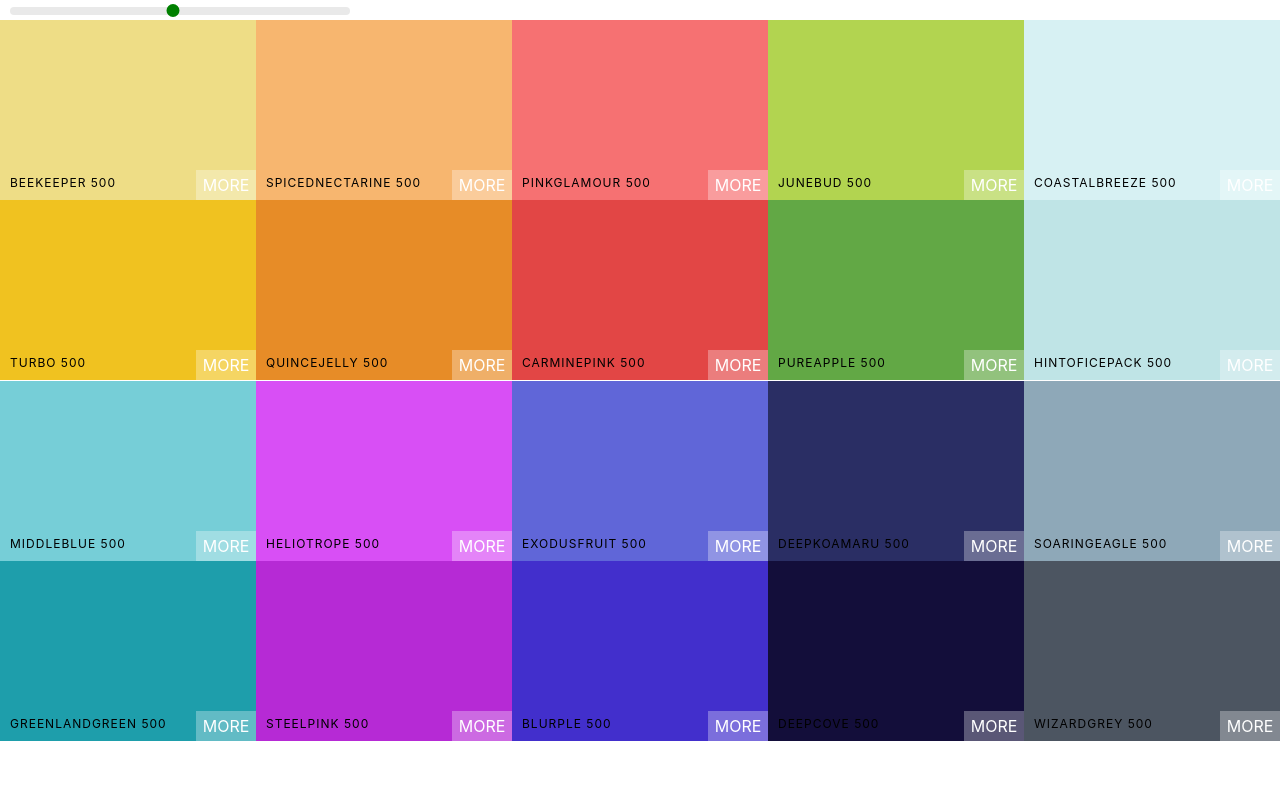
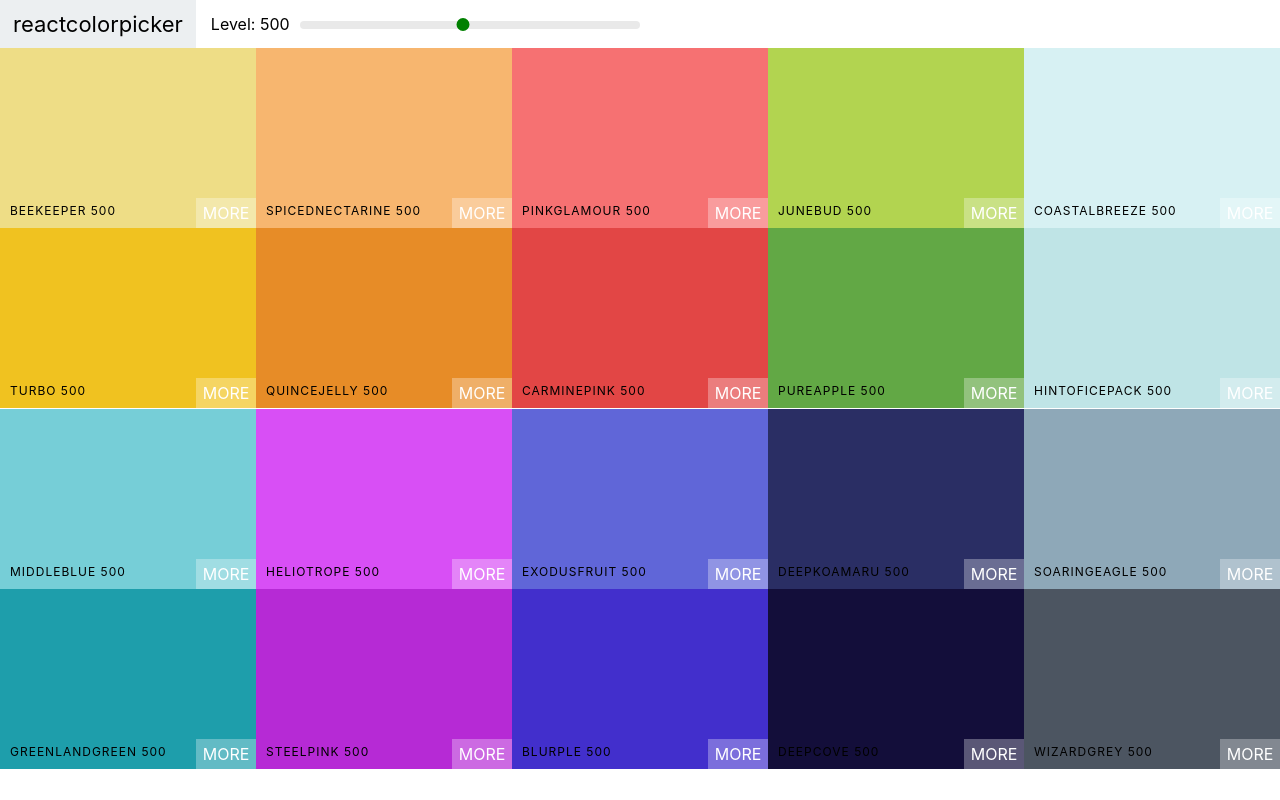
Before and after one commit to ieva1919/Color-Palette, a React (Create React App) app: page / in a window 1280 px wide. Built offline with nearby package versions, Linux system fonts and the light colour scheme.

Commit message:
Added Navbar

```diff
--- a/public/index.html
+++ b/public/index.html
@@ -1,14 +1,13 @@
 <!DOCTYPE html>
 <html lang="en">
+
 <head>
   <meta charset="utf-8" />
   <link rel="icon" href="%PUBLIC_URL%/favicon.ico" />
   <meta name="viewport" content="width=device-width, initial-scale=1" />
   <meta name="theme-color" content="#000000" />
-    <meta
-      name="description"
-      content="Web site created using create-react-app"
-    />
+  <meta name="description" content="Web site created using create-react-app" />
+  <link href="https://fonts.googleapis.com/css2?family=Roboto:wght@100&display=swap" rel="stylesheet">
   <link rel="apple-touch-icon" href="%PUBLIC_URL%/logo192.png" />
   <!--
       manifest.json provides metadata used when your web app is installed on a
@@ -26,6 +25,7 @@
     -->
   <title>React App</title>
 </head>
+
 <body>
   <noscript>You need to enable JavaScript to run this app.</noscript>
   <div id="root"></div>
@@ -40,4 +40,5 @@
       To create a production bundle, use `npm run build` or `yarn build`.
     -->
 </body>
+
 </html>
--- /dev/null
+++ b/src/Navbar.css
@@ -0,0 +1,50 @@
+.slider {
+    width: 340px;
+    margin: 0 10px;
+    display: inline-block;
+}
+
+.rc-slider-track {
+    background: transparent;
+}
+
+.rc-slider-rail {
+    height: 8px;
+}
+
+.rc-slider-handle,
+.rc-slider-handle:active,
+.rc-slider-handle:focus,
+.rc-slider-handle:hover {
+    background-color: green;
+    outline: none;
+    border: 2px solid green;
+    box-shadow: none;
+    width: 13px;
+    height: 13px;
+    margin-left: -7px;
+    margin-top: -3px;
+}
+
+
+.navbar {
+    display: flex;
+    align-items: center;
+    justify-content: flex-start;
+    height: 6vh;
+}
+
+.logo {
+    margin-right: 15px;
+    padding: 0 13px;
+    font-size: 22px;
+    background-color: #eceff1;
+    height: 100%;
+    display: flex;
+    align-items: center;
+}
+
+.logo a {
+    text-decoration: none;
+    color: black;
+}
--- /dev/null
+++ b/src/Navbar.js
@@ -0,0 +1,32 @@
+import React, { Component } from 'react'
+import 'rc-slider/assets/index.css';
+import Slider from 'rc-slider';
+import "./Navbar.css"
+
+class Navbar extends Component {
+
+    render() {
+        const { level, changeLevel } = this.props;
+        return (
+            <header className="navbar">
+                <div className="logo">
+                    <a href="#">reactcolorpicker</a>
+                </div>
+                <div className="slider-container">
+                    <span> Level: {level}</span>
+                    <div className="slider">
+                        <Slider
+                            defaultValue={level}
+                            min={100}
+                            max={900}
+                            step={100}
+                            onAfterChange={changeLevel}
+                        />
+                    </div>
+                </div>
+            </header>
+        )
+    }
+}
+
+export default Navbar;
--- a/src/Palette.css
+++ b/src/Palette.css
@@ -5,31 +5,3 @@
 .palette__colors {
     height: 90%;
 }
-
-.slider {
-    width: 340px;
-    margin: 0 10px;
-    display: inline-block;
-}
-
-.rc-slider-track {
-    background: transparent;
-}
-
-.rc-slider-rail {
-    height: 8px;
-}
-
-.rc-slider-handle,
-.rc-slider-handle:active,
-.rc-slider-handle:focus,
-.rc-slider-handle:hover {
-    background-color: green;
-    outline: none;
-    border: 2px solid green;
-    box-shadow: none;
-    width: 13px;
-    height: 13px;
-    margin-left: -7px;
-    margin-top: -3px;
-}
--- a/src/Palette.js
+++ b/src/Palette.js
@@ -1,8 +1,7 @@
 import React, { Component } from 'react'
 import ColorBox from "./ColorBox.js"
-import 'rc-slider/assets/index.css';
+import Navbar from "./Navbar.js"
 import "./Palette.css"
-import Slider from 'rc-slider';
 
 class Palette extends Component {
     constructor(props) {
@@ -24,15 +23,7 @@
         ));
         return (
             <div className="palette">
-                <div className="slider">
-                    <Slider
-                        defaultValue={level}
-                        min={100}
-                        max={900}
-                        step={100}
-                        onAfterChange={this.changeLevel}
-                    />
-                </div>
+                <Navbar level={level} changeLevel={this.changeLevel} />
                 <div className="palette__colors">
                     {colorBoxes}
                 </div>
```
Lines whose indentation alone changed are shown as unchanged.
